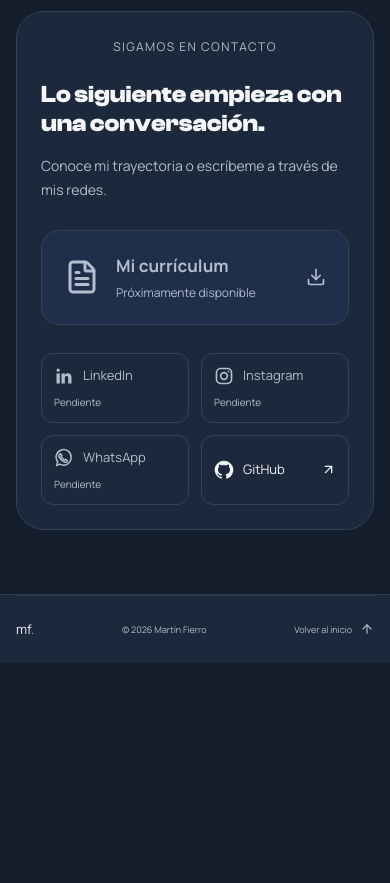
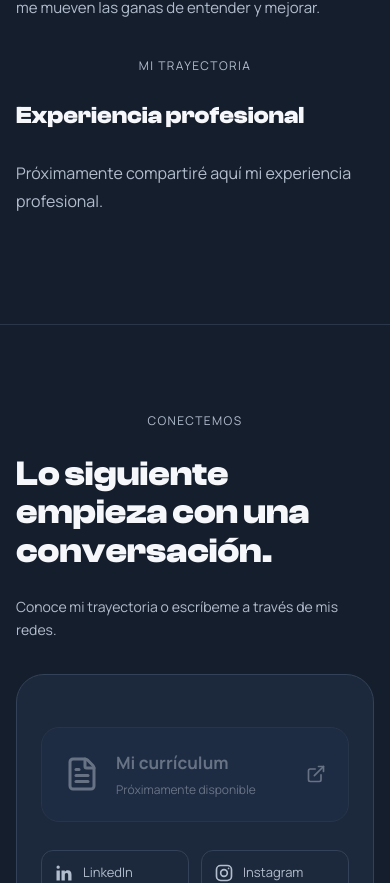
Before and after one commit to martiinfiierro2/Portafolio, a React (Vite) app: page / in a window 390 px wide. Shown: the part 3561-4444 px from the top of the page. Before the commit the page ends 4224 px from the top, so only its background shows below. Built offline with nearby package versions, Linux system fonts and the light colour scheme.

Commit message:
Separa sobre mí y contacto y añade vista modal del CV

```diff
--- a/src/Header.jsx
+++ b/src/Header.jsx
@@ -1,4 +1,3 @@
-import { Moon, Sun } from "lucide-react";
 import { Link, useLocation } from "react-router-dom";
 import useActiveSection from "./hooks/useActiveSection";
 import "./Header.css";
@@ -7,6 +6,7 @@ const links = [
   { to: "/#inicio", id: "inicio", label: "Inicio" },
   { to: "/#proyectos", id: "proyectos", label: "Proyectos" },
   { to: "/#sobre-mi", id: "sobre-mi", label: "Sobre mí" },
+  { to: "/#contacto", id: "contacto", label: "Contacto" },
 ];
 
 export default function Header({ dark, onToggleTheme }) {
--- a/src/Home.css
+++ b/src/Home.css
@@ -474,3 +474,33 @@ a.cv-card:focus-visible, a.social-link:focus-visible { outline: 2px solid var(--
 @media (max-width: 360px) {
   .social-links { grid-template-columns: minmax(0, 1fr); }
 }
+
+.connect { display: grid; align-items: center; padding-block: clamp(64px, 9vw, 120px); border-top: 1px solid var(--line-soft); }
+.connect-inner { display: grid; grid-template-columns: minmax(0, 1.2fr) minmax(0, 1fr); align-items: center; gap: clamp(32px, 5vw, 80px); }
+.connect h2 { font-size: clamp(36px, 4.2vw, 64px); line-height: 1.1; margin-bottom: 24px; }
+.experience-panel h3 { font-size: clamp(24px, 2.4vw, 34px); margin-bottom: 28px; }
+.experience-list { list-style: none; padding: 0; margin: 0; }
+.experience-list li { border-left: 2px solid var(--accent); padding: 0 0 28px 24px; }
+.experience-list li:last-child { padding-bottom: 0; }
+.experience-list h4 { font-size: 20px; margin-bottom: 6px; }
+.experience-period { color: var(--muted); font-size: 12px; margin-bottom: 8px; }
+.experience-company { font-weight: 600; }
+.experience-list p, .experience-empty { line-height: 1.8; }
+.cv-card { width: 100%; text-align: left; cursor: pointer; font: inherit; }
+.cv-card:disabled { color: var(--muted); cursor: default; }
+.cv-card:not(:disabled):hover { border-color: var(--accent-ink); }
+.cv-card:focus-visible { outline: 2px solid var(--accent-ink); outline-offset: 4px; }
+.cv-dialog { margin: auto; width: min(1000px, 94vw); max-width: none; max-height: 92dvh; padding: 24px; border: 1px solid var(--line); border-radius: 24px; background: var(--surface); color: var(--ink); }
+.cv-dialog::backdrop { background: rgb(0 0 0 / 70%); }
+.cv-toolbar { display: flex; align-items: center; justify-content: space-between; gap: 20px; }
+.cv-toolbar h2 { font-size: 20px; margin: 0; }
+.cv-close { display: grid; place-items: center; width: 44px; height: 44px; flex-shrink: 0; border: 1px solid var(--line); border-radius: 50%; cursor: pointer; }
+.cv-actions { display: flex; flex-wrap: wrap; gap: 12px; margin-block: 20px 12px; }
+.cv-help { font-size: 12px; color: var(--muted); }
+.cv-document { display: block; width: 100%; height: 60dvh; border: 0; border-radius: 12px; background: white; }
+@media (max-width: 760px) {
+  .connect-inner { grid-template-columns: minmax(0, 1fr); gap: 32px; }
+  .connect h2 { font-size: clamp(35px, 9vw, 58px); }
+  .cv-dialog { padding: 16px; }
+  .cv-toolbar h2 { font-size: 16px; }
+}
--- a/src/Home.jsx
+++ b/src/Home.jsx
@@ -6,8 +6,10 @@ import {
   useScroll,
   useTransform,
 } from "framer-motion";
-import { ArrowDown, ArrowUpRight, Download, FileText } from "lucide-react";
+import { ArrowDown, ArrowUpRight } from "lucide-react";
 import { Github, Instagram, Linkedin, Whatsapp } from "./components/SocialIcons";
+import CvPreview from "./components/CvPreview";
+import { experience } from "./data/experience";
 import { contact } from "./data/contact";
 import Reveal from "./components/Reveal";
 import Projects from "./components/Projects";
@@ -89,7 +91,7 @@ export default function Home({ dark }) {
         <div className="shell about-inner">
           <div className="about-story">
             <Reveal>
-              <p className="eyebrow">SOBRE MÍ · CONECTEMOS</p>
+              <p className="eyebrow">SOBRE MÍ</p>
               <h2 id="about-title">
                 Siempre curioso.<br />
                 <span>Siempre construyendo.</span>
@@ -100,24 +102,33 @@ export default function Home({ dark }) {
               <p>Fuera de la pantalla, disfruto del deporte. Dentro, me mueven las ganas de entender y mejorar.</p>
             </Reveal>
           </div>
+          <Reveal className="experience-panel" delay={0.15}>
+            <p className="eyebrow">MI TRAYECTORIA</p>
+            <h3>Experiencia profesional</h3>
+            {experience.length > 0 ? (
+              <ol className="experience-list">
+                {experience.map((job, index) => (
+                  <li key={`${job.company}-${job.role}-${index}`}>
+                    <p className="experience-period">{job.period}</p>
+                    <h4>{job.role}</h4>
+                    <p className="experience-company">{job.company}</p>
+                    <p>{job.description}</p>
+                  </li>
+                ))}
+              </ol>
+            ) : <p className="experience-empty">Próximamente compartiré aquí mi experiencia profesional.</p>}
+          </Reveal>
+        </div>
+      </section>
+      <section className="connect page-screen" id="contacto" aria-labelledby="contact-title">
+        <div className="shell connect-inner">
+          <Reveal className="connect-copy">
+            <p className="eyebrow">CONECTEMOS</p>
+            <h2 id="contact-title">Lo siguiente empieza con una conversación.</h2>
+            <p className="contact-intro">Conoce mi trayectoria o escríbeme a través de mis redes.</p>
+          </Reveal>
           <Reveal className="about-contact" delay={0.15}>
-            <div id="contacto" className="contact-anchor" />
-            <p className="eyebrow">SIGAMOS EN CONTACTO</p>
-            <h3>Lo siguiente empieza con una conversación.</h3>
-            <p className="contact-intro">Conoce mi trayectoria o escríbeme a través de mis redes.</p>
-            {contact.cv ? (
-              <a className="cv-card" href={contact.cv} download target="_blank" rel="noopener noreferrer">
-                <FileText size={36} aria-hidden="true" />
-                <span><strong>Mi currículum</strong><small>Descargar CV</small></span>
-                <Download size={20} aria-hidden="true" />
-              </a>
-            ) : (
-              <div className="cv-card unavailable" aria-disabled="true">
-                <FileText size={36} aria-hidden="true" />
-                <span><strong>Mi currículum</strong><small>Próximamente disponible</small></span>
-                <Download size={20} aria-hidden="true" />
-              </div>
-            )}
+            <CvPreview url={contact.cv} />
             <div className="social-links" aria-label="Redes sociales">
               {[
                 { key: "linkedin", label: "LinkedIn", Icon: Linkedin },
--- /dev/null
+++ b/src/components/CvPreview.jsx
@@ -0,0 +1,60 @@
+import { useEffect, useRef } from "react";
+import { Download, ExternalLink, FileText, X } from "lucide-react";
+
+export default function CvPreview({ url }) {
+  const dialogRef = useRef(null);
+
+  useEffect(() => {
+    const dialog = dialogRef.current;
+    if (!dialog) return;
+    const restoreScroll = () => {
+      document.body.style.overflow = previousOverflow;
+    };
+    let previousOverflow = document.body.style.overflow;
+    const lockScroll = () => {
+      previousOverflow = document.body.style.overflow;
+      document.body.style.overflow = "hidden";
+    };
+    dialog.addEventListener("close", restoreScroll);
+    dialog.addEventListener("cv-open", lockScroll);
+    return () => {
+      restoreScroll();
+      dialog.removeEventListener("close", restoreScroll);
+      dialog.removeEventListener("cv-open", lockScroll);
+    };
+  }, []);
+
+  function openPreview() {
+    dialogRef.current.showModal();
+    dialogRef.current.dispatchEvent(new Event("cv-open"));
+  }
+
+  return (
+    <>
+      <button className="cv-card" type="button" onClick={openPreview} disabled={!url} aria-haspopup="dialog">
+        <FileText size={36} aria-hidden="true" />
+        <span><strong>Mi currículum</strong><small>{url ? "Ver y descargar CV" : "Próximamente disponible"}</small></span>
+        <ExternalLink size={20} aria-hidden="true" />
+      </button>
+      <dialog ref={dialogRef} className="cv-dialog" aria-labelledby="cv-title" onClick={(event) => {
+        if (event.target === event.currentTarget) {
+          const rect = event.currentTarget.getBoundingClientRect();
+          if (event.clientX < rect.left || event.clientX > rect.right || event.clientY < rect.top || event.clientY > rect.bottom) event.currentTarget.close();
+        }
+      }}>
+        <div className="cv-toolbar">
+          <h2 id="cv-title">Currículum · Martín Fierro</h2>
+          <button type="button" className="cv-close" onClick={() => dialogRef.current.close()} aria-label="Cerrar currículum" autoFocus><X size={22} aria-hidden="true" /></button>
+        </div>
+        {url && <>
+          <div className="cv-actions">
+            <a className="button primary" href={url} download="CV-Martin-Fierro.pdf"><Download size={18} aria-hidden="true" /> Descargar CV</a>
+            <a className="button secondary" href={url} target="_blank" rel="noopener noreferrer"><ExternalLink size={18} aria-hidden="true" /> Abrir PDF</a>
+          </div>
+          <p className="cv-help">Si el PDF no se muestra, puedes abrirlo en otra pestaña o descargarlo.</p>
+          <iframe className="cv-document" src={url} title="Currículum de Martín Fierro en PDF" />
+        </>}
+      </dialog>
+    </>
+  );
+}
--- /dev/null
+++ b/src/data/experience.js
@@ -0,0 +1,3 @@
+// Añade tu experiencia real, empezando por el puesto más reciente.
+// Cada entrada: { role, company, period, description }.
+export const experience = [];
--- a/src/hooks/useActiveSection.js
+++ b/src/hooks/useActiveSection.js
@@ -1,6 +1,6 @@
 import { useEffect, useState } from "react";
 
-const sectionIds = ["inicio", "proyectos", "sobre-mi"];
+const sectionIds = ["inicio", "proyectos", "sobre-mi", "contacto"];
 
 export default function useActiveSection(enabled) {
   const [activeSection, setActiveSection] = useState("inicio");
```
